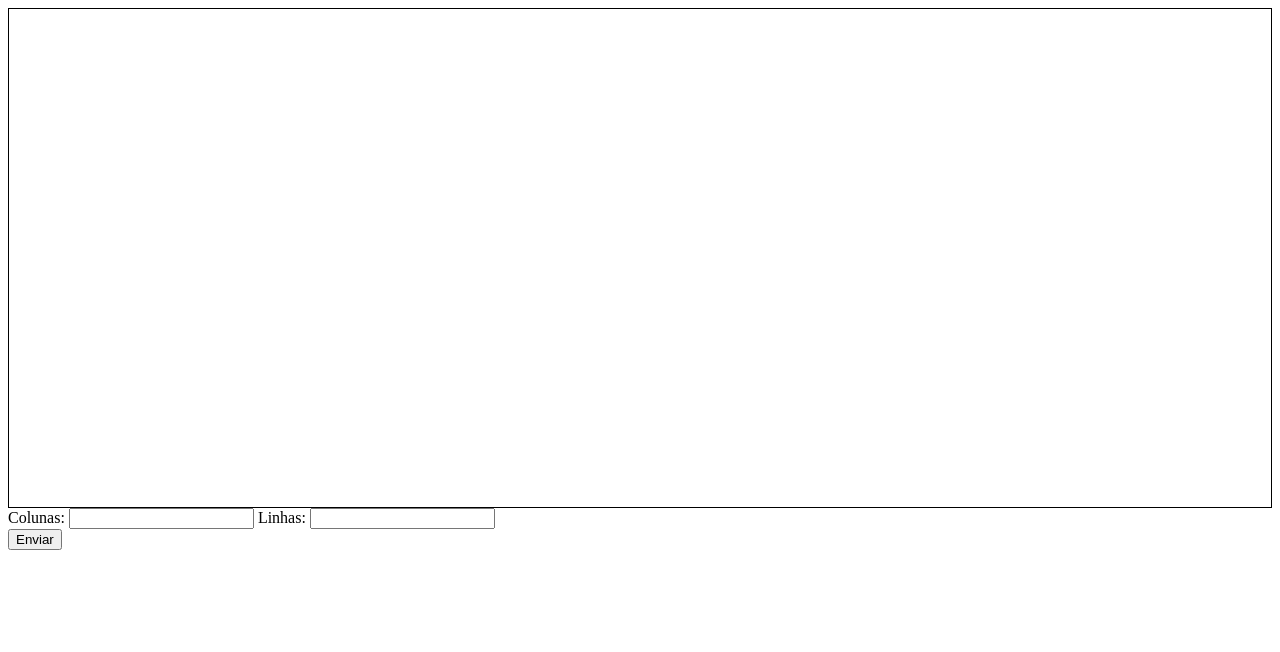
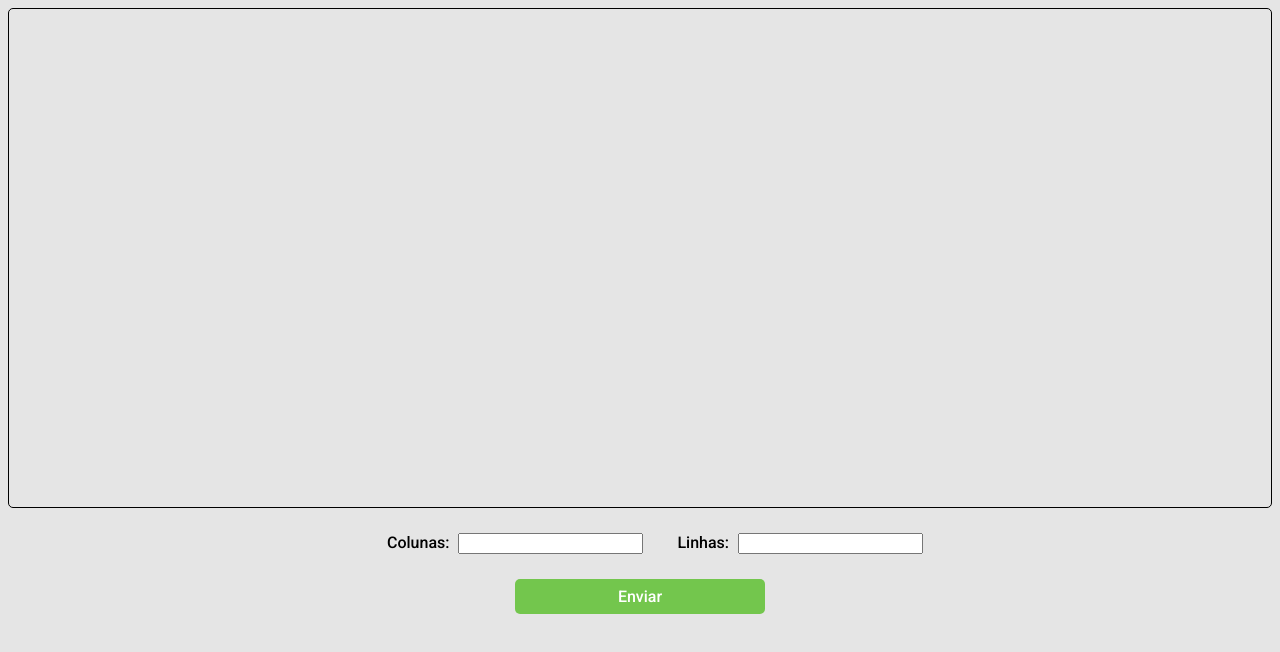
Before and after one commit to Marcelo8173/VagaDev-Realize, a plain HTML site: page index.html in a window 1280 px wide. Drawn offline with Linux system fonts and the light colour scheme.

Commit message:
simple style

```diff
--- a/index.html
+++ b/index.html
@@ -3,19 +3,13 @@
 <head>
     <meta charset="UTF-8">
     <meta name="viewport" content="width=device-width, initial-scale=1.0">
+    <link href="https://fonts.googleapis.com/css2?family=Roboto:wght@500&display=swap" rel="stylesheet">
     <link rel="stylesheet" href="./styles/style.css">
+    <link rel="stylesheet" href="./styles/globalStyles.css">
     <title>Teste</title>
 </head>
 <body>
-    <table class="container">
-
-
-    </table>
-
-
-
-    </div>
-
+    <table class="container"></table>
 
     <section>
         <label>Colunas: </label>
@@ -24,7 +18,9 @@
         <label>Linhas:</label>
         <input id="lines" type="number">
     </section>
-    <button onclick="sendForm()">Enviar</button>
+    <section>
+        <button onclick="sendForm()">Enviar</button>
+    </section>
 
     <script src="./scripts/scripts.js"></script>
 </body>
--- a/scripts/scripts.js
+++ b/scripts/scripts.js
@@ -2,9 +2,8 @@
 function sendForm(){
     let numberOfcolumns = document.querySelector("#columns");
     let numberOflines = document.querySelector("#lines");
-
     createLayout(numberOflines.value, numberOfcolumns.value);
-
+    restartAplication(numberOflines , numberOfcolumns);
 }
 
 
@@ -27,3 +26,9 @@ function createLayout(numberOflines , numberOfcolumns){
     }
 
 }
+
+
+function restartAplication(numberOflines , numberOfcolumns){
+    numberOfcolumns.value = 0;
+    numberOflines.value = 0;
+}
--- /dev/null
+++ b/styles/globalStyles.css
@@ -0,0 +1,7 @@
+body{
+    background: #E5E5E5;
+}
+
+button{
+    cursor: pointer;
+}
--- a/styles/style.css
+++ b/styles/style.css
@@ -2,8 +2,45 @@
     border: 1px solid black;
     width: 100%;
     height: 500px;
+    border-radius: 5px;
+    margin-bottom: 25px;
 }
 
 .color{
-    border: 1px solid black;
+    border-radius: 5px;
+    background-color: #A0A8EC;
 }
+
+.color:hover{
+    background-color: #6F77C0;
+}
+
+section{
+    text-align: center;
+}
+
+label{
+    margin-left: 30px;
+    margin-right: 5px;
+    font-size: 16px;
+    font-family: 'Roboto', sans-serif;
+}
+
+button{
+    margin-top: 25px;
+    width: 250px;
+    height: 35px;
+    border-radius: 5px;
+    border: 0;
+    background-color: #73C64D;
+    color: #FFFF;
+    font-family: 'Roboto', sans-serif;
+    font-size: 16px;
+    transition: all;
+    transition-duration: 0.5s;
+}
+
+button:hover{
+    background-color: #70A657;
+
+}
```
